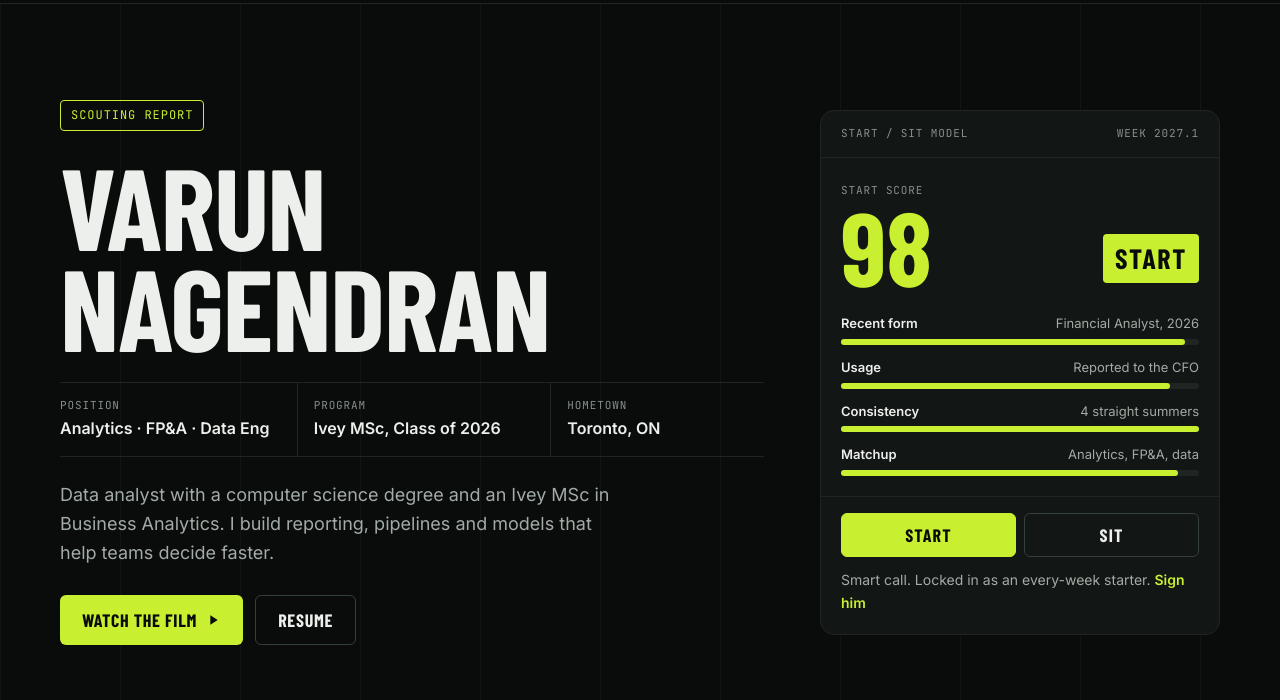
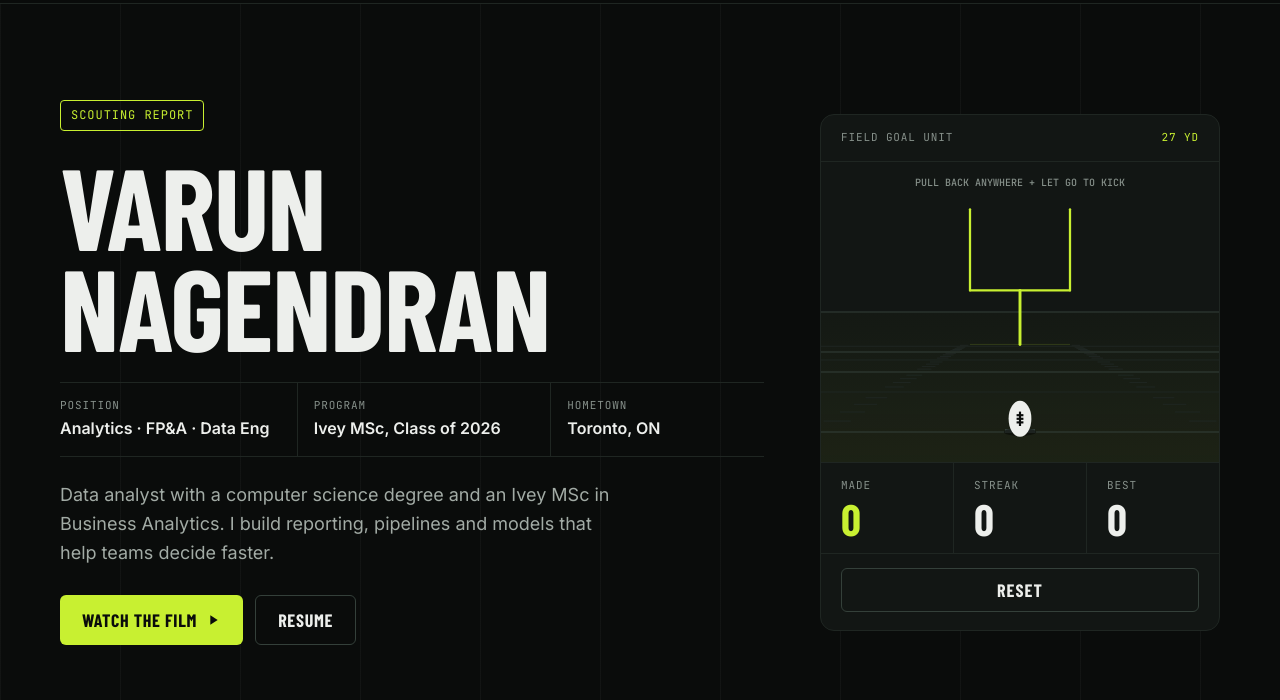
Before and after one commit to varunnagendran/varunnagendran.github.io, a plain HTML site: page index.html in a window 1280 px wide. Shown: the part 100-800 px from the top of the page. Drawn offline with nearby package versions, Linux system fonts and the light colour scheme; a web font is replaced by a local one.

Commit message:
Replace start/sit card with a field goal mini-game
Pull back on the field and release to kick. Makes bring new uprights
at a new spot and distance; misses reset the streak. Made, Streak and
Best (saved in the browser) sit under the field, with a Reset button.
Works with mouse, touch and keyboard.

Co-Authored-By: Claude Opus 5.5 <noreply@anthropic.com>

```diff
--- a/index.html
+++ b/index.html
@@ -8,7 +8,7 @@
 <link rel="preconnect" href="https://fonts.googleapis.com">
 <link rel="preconnect" href="https://fonts.gstatic.com" crossorigin>
 <link rel="stylesheet" href="https://fonts.googleapis.com/css2?family=Barlow+Condensed:wght@600;700;800&amp;family=Inter:wght@400;500;600&amp;family=JetBrains+Mono:wght@400;500;700&amp;display=swap">
-<link rel="stylesheet" href="styles.css?v=4">
+<link rel="stylesheet" href="styles.css?v=5">
 </head>
 <body>
 
@@ -68,47 +68,22 @@
           </div>
         </div>
 
-        <div class="score-card">
+        <div class="score-card kick-card">
           <div class="score-panel">
             <div class="score-head label">
-              <span>Start / sit model</span><span>Week 2027.1</span>
+              <span>Field goal unit</span><span data-kick-distance>30 yd</span>
             </div>
-            <div class="score-row">
-              <div>
-                <span class="label">Start score</span>
-                <span class="score-num display-num">98</span>
-              </div>
-              <span class="score-badge">START</span>
+            <div class="kick-field">
+              <canvas class="kick-canvas" tabindex="0" role="img"
+                aria-label="Field goal mini-game. Drag back from anywhere on the field and let go to kick. With the keyboard: arrow keys aim and set power, space kicks."></canvas>
             </div>
-            <div class="meters">
-              <div class="meter">
-                <div class="meter-top"><span>Recent form</span><span>Financial Analyst, 2026</span></div>
-                <div class="meter-bar"><div class="meter-fill" style="width: 96%"></div></div>
-              </div>
-              <div class="meter">
-                <div class="meter-top"><span>Usage</span><span>Reported to the CFO</span></div>
-                <div class="meter-bar"><div class="meter-fill" style="width: 92%"></div></div>
-              </div>
-              <div class="meter">
-                <div class="meter-top"><span>Consistency</span><span>4 straight summers</span></div>
-                <div class="meter-bar"><div class="meter-fill" style="width: 100%"></div></div>
-              </div>
-              <div class="meter">
-                <div class="meter-top"><span>Matchup</span><span>Analytics, FP&amp;A, data</span></div>
-                <div class="meter-bar"><div class="meter-fill" style="width: 94%"></div></div>
-              </div>
+            <div class="kick-stats" aria-live="polite">
+              <div class="kick-stat"><span class="label">Made</span><span class="kick-num display-num" data-kick-made>0</span></div>
+              <div class="kick-stat"><span class="label">Streak</span><span class="kick-num display-num" data-kick-streak>0</span></div>
+              <div class="kick-stat"><span class="label">Best</span><span class="kick-num display-num" data-kick-best>0</span></div>
             </div>
-            <div class="call-area">
-              <div class="call-group" role="group" aria-label="Your call">
-                <button type="button" class="call-btn is-on" data-call="start" aria-pressed="true">Start</button>
-                <button type="button" class="call-btn" data-call="sit" aria-pressed="false">Sit</button>
-              </div>
-              <div class="verdict" data-verdict="start">
-                <p>Smart call. Locked in as an every-week starter. <a href="#sign" class="text-link">Sign him</a></p>
-              </div>
-              <div class="verdict" data-verdict="sit" hidden>
-                <p>Bold. The model disagrees. <a href="#stats" class="text-link">Check the career stats</a> before you lock that in.</p>
-              </div>
+            <div class="kick-foot">
+              <button type="button" class="kick-btn" data-kick-reset>Reset</button>
             </div>
           </div>
         </div>
@@ -332,6 +307,7 @@
     </div>
   </footer>
 
-<script src="script.js?v=5"></script>
+<script src="script.js?v=6"></script>
+<script src="kicker.js?v=1"></script>
 </body>
 </html>
--- /dev/null
+++ b/kicker.js
@@ -0,0 +1,403 @@
+// Field goal mini-game on the hero card.
+// Pull back from anywhere on the field and let go to kick. Make it and new
+// uprights appear; miss and you re-kick the same ones. Reset clears the score.
+//
+// The scene is a simple 3D world in yards, seen from behind the kicker:
+//   x = left/right, z = distance downfield from the ball, y = height.
+// Everything (field lines, uprights, ball) goes through the same project(),
+// so what you see matches whether the kick is scored good.
+(function () {
+  var card = document.querySelector('.kick-card');
+  if (!card) return;
+
+  var canvas = card.querySelector('.kick-canvas');
+  var ctx = canvas.getContext('2d');
+  var out = {
+    distance: card.querySelector('[data-kick-distance]'),
+    made: card.querySelector('[data-kick-made]'),
+    streak: card.querySelector('[data-kick-streak]'),
+    best: card.querySelector('[data-kick-best]')
+  };
+
+  // Colors come from the CSS tokens in :root so the theme lives in one place.
+  var css = getComputedStyle(document.documentElement);
+  var C = {
+    accent: css.getPropertyValue('--accent').trim() || '#C8F031',
+    text: css.getPropertyValue('--text').trim() || '#EDEFEC',
+    muted: css.getPropertyValue('--muted').trim() || '#A2ABA5',
+    subtle: css.getPropertyValue('--subtle').trim() || '#86908A',
+    border: css.getPropertyValue('--border').trim() || '#1F2622',
+    strong: css.getPropertyValue('--border-strong').trim() || '#34403A',
+    bg: css.getPropertyValue('--bg').trim() || '#0A0C0B'
+  };
+
+  // Real field goal sizes, in yards.
+  var CROSSBAR = 10 / 3;     // 10 ft
+  var HALF_GAP = 18.5 / 6;   // 18.5 ft between the uprights
+  var POST_TOP = CROSSBAR + 5;
+  var CAM_BACK = 10;         // camera sits this far behind the ball
+  var CAM_HEIGHT = 2;
+  var GRAVITY = 32;          // yd/s^2
+  var LAUNCH = 30 * Math.PI / 180;
+  var V_MIN = 23, V_MAX = 52; // ball speed at 0% and 100% power
+  var MAX_PULL = 140;        // px of pull for full power
+  var TIME_SCALE = 1.5;      // flight plays a little faster than real time
+
+  var W = 0, H = 0, horizon = 0, groundY = 0, focal = 0;
+  var state = {
+    made: 0, streak: 0, best: readBest(),
+    goal: { z: 30, x: 0 },
+    pull: null,              // { dx, dy } while aiming
+    ball: null,              // flight in progress
+    result: null,            // { good, until }
+    kicked: false            // hide the hint after the first kick
+  };
+  var keyAim = { dx: 0, dy: 70 }; // keyboard aiming, same shape as a pull
+  var dragStart = null;
+  var raf = 0;
+
+  function readBest() {
+    try { return parseInt(localStorage.getItem('kick-best'), 10) || 0; } catch (e) { return 0; }
+  }
+  function saveBest() {
+    try { localStorage.setItem('kick-best', String(state.best)); } catch (e) {}
+  }
+
+  // ---------- Projection ----------
+  function project(x, z, y) {
+    var depth = CAM_BACK + z;
+    return {
+      x: W / 2 + x * focal / depth,
+      y: horizon + (CAM_HEIGHT - y) * focal / depth,
+      s: focal / depth          // px per yard at this depth
+    };
+  }
+
+  function resize() {
+    var rect = canvas.getBoundingClientRect();
+    var dpr = window.devicePixelRatio || 1;
+    W = rect.width; H = rect.height;
+    canvas.width = Math.round(W * dpr);
+    canvas.height = Math.round(H * dpr);
+    ctx.setTransform(dpr, 0, 0, dpr, 0, 0);
+    horizon = H * 0.5;
+    groundY = H - 30;
+    focal = (groundY - horizon) * CAM_BACK / CAM_HEIGHT;
+    draw();
+  }
+
+  // ---------- Game flow ----------
+  function newGoal(first) {
+    // Kicks get a bit longer as the streak grows.
+    var lo = first ? 25 : 20 + Math.min(state.streak * 2, 15);
+    var hi = first ? 30 : 38 + Math.min(state.streak * 2, 17);
+    var z = Math.round(lo + Math.random() * (hi - lo));
+    // Keep the uprights on screen: pick a screen offset, convert to yards.
+    var halfPx = HALF_GAP * focal / (CAM_BACK + z);
+    var room = Math.max(0, W / 2 - halfPx - 18);
+    var offPx = first ? 0 : (Math.random() * 2 - 1) * room * 0.85;
+    state.goal = { z: z, x: offPx * (CAM_BACK + z) / focal };
+    out.distance.textContent = z + ' yd';
+  }
+
+  function updateScore() {
+    out.made.textContent = state.made;
+    out.streak.textContent = state.streak;
+    out.best.textContent = state.best;
+  }
+
+  // Turn a pull (pointer moved by dx, dy from where it started) into a kick.
+  function aimFrom(pull) {
+    if (pull.dy < 12) return null;          // must pull back (down)
+    var len = Math.min(Math.hypot(pull.dx, pull.dy), MAX_PULL);
+    var power = len / MAX_PULL;
+    // The kick travels in the opposite direction of the pull. On screen the
+    // ground path is a straight line from the ball to the horizon, so the
+    // sideways slope maps straight to a sideways ratio in the world.
+    var ratio = (-pull.dx / pull.dy) * (groundY - horizon) / focal;
+    ratio = Math.max(-0.35, Math.min(0.35, ratio));
+    return { power: power, ratio: ratio, len: len };
+  }
+
+  function kick(pull) {
+    var aim = aimFrom(pull);
+    if (!aim || aim.power < 0.12) return false;
+    var v = V_MIN + aim.power * (V_MAX - V_MIN);
+    var vz = v * Math.cos(LAUNCH);
+    state.ball = {
+      t: 0, vz: vz, vx: vz * aim.ratio, vy: v * Math.sin(LAUNCH),
+      judged: false, good: false, last: performance.now()
+    };
+    state.kicked = true;
+    state.result = null;
+    loop();
+    return true;
+  }
+
+  function judge(good) {
+    var b = state.ball;
+    b.judged = true;
+    b.good = good;
+    if (good) {
+      state.made++;
+      state.streak++;
+      if (state.streak > state.best) { state.best = state.streak; saveBest(); }
+    } else {
+      state.streak = 0;
+    }
+    updateScore();
+  }
+
+  function finishKick() {
+    var good = state.ball.good;
+    state.result = { good: good, until: performance.now() + 1000 };
+    state.ball = null;
+    setTimeout(function () {
+      if (good) newGoal(false);
+      state.result = null;
+      draw();
+    }, 1000);
+  }
+
+  function step(now) {
+    var b = state.ball;
+    if (b) {
+      var dt = Math.min((now - b.last) / 1000, 0.05) * TIME_SCALE;
+      b.last = now;
+      var prevZ = b.vz * b.t;
+      b.t += dt;
+      var z = b.vz * b.t;
+      // Score it the moment the ball crosses the plane of the uprights.
+      if (!b.judged && prevZ < state.goal.z && z >= state.goal.z) {
+        var tc = state.goal.z / b.vz;
+        var y = b.vy * tc - GRAVITY * tc * tc / 2;
+        var x = b.vx * tc;
+        judge(y > CROSSBAR && Math.abs(x - state.goal.x) < HALF_GAP - 0.15);
+      }
+      var yNow = b.vy * b.t - GRAVITY * b.t * b.t / 2;
+      if (yNow < 0 || z > state.goal.z + 12) {
+        if (!b.judged) judge(false);  // fell short
+        finishKick();
+      }
+    }
+  }
+
+  function loop() {
+    if (raf) return;
+    raf = requestAnimationFrame(function tick(now) {
+      raf = 0;
+      step(now);
+      draw();
+      if (state.ball || state.pull) loop();
+    });
+  }
+
+  // ---------- Drawing ----------
+  function line(a, b) {
+    ctx.beginPath(); ctx.moveTo(a.x, a.y); ctx.lineTo(b.x, b.y); ctx.stroke();
+  }
+
+  function drawField() {
+    ctx.clearRect(0, 0, W, H);
+    // Ground below the horizon, a touch lighter than the card.
+    var g = ctx.createLinearGradient(0, horizon, 0, H);
+    g.addColorStop(0, 'rgba(200, 240, 49, 0.015)');
+    g.addColorStop(1, 'rgba(200, 240, 49, 0.06)');
+    ctx.fillStyle = g;
+    ctx.fillRect(0, horizon, W, H - horizon);
+
+    // Yard lines every 5 yards, hash marks every yard.
+    ctx.lineWidth = 1;
+    for (var z = 0; z <= 90; z += 1) {
+      var l = project(-60, z, 0), r = project(60, z, 0);
+      // Stop once lines would bunch up into a solid band near the horizon.
+      if (l.y - project(0, z + 5, 0).y < 4) break;
+      if (z % 5 === 0) {
+        ctx.strokeStyle = z % 10 === 0 ? C.strong : C.border;
+        line(l, r);
+      } else {
+        ctx.strokeStyle = C.border;
+        var hl = project(-3.1, z, 0), hr = project(3.1, z, 0);
+        line(project(-3.6, z, 0), hl);
+        line(hr, project(3.6, z, 0));
+      }
+    }
+    ctx.strokeStyle = C.strong;
+    line({ x: 0, y: horizon }, { x: W, y: horizon });
+  }
+
+  function drawGoal() {
+    var gz = state.goal.z, gx = state.goal.x;
+    var base = project(gx, gz, 0);
+    var barL = project(gx - HALF_GAP, gz, CROSSBAR);
+    var barR = project(gx + HALF_GAP, gz, CROSSBAR);
+    var topL = project(gx - HALF_GAP, gz, POST_TOP);
+    var topR = project(gx + HALF_GAP, gz, POST_TOP);
+    var mid = project(gx, gz, CROSSBAR);
+    // Shadow on the ground
+    ctx.strokeStyle = 'rgba(200, 240, 49, 0.15)';
+    ctx.lineWidth = 1;
+    line(project(gx - HALF_GAP, gz, 0), project(gx + HALF_GAP, gz, 0));
+    ctx.strokeStyle = C.accent;
+    ctx.lineCap = 'round';
+    ctx.lineWidth = Math.max(2, base.s * 0.18);
+    line(base, mid);          // centre post
+    ctx.lineWidth = Math.max(2, base.s * 0.14);
+    line(barL, barR);         // crossbar
+    line(barL, topL);         // uprights
+    line(barR, topR);
+    ctx.lineCap = 'butt';
+  }
+
+  function drawBall(x, z, y, spin) {
+    var p = project(x, z, y);
+    var shadow = project(x, z, 0);
+    var rx = Math.max(2, 0.3 * p.s), ry = Math.max(1.4, 0.19 * p.s);
+    ctx.fillStyle = 'rgba(0, 0, 0, 0.45)';
+    ctx.beginPath();
+    ctx.ellipse(shadow.x, shadow.y, rx * 0.9, ry * 0.35, 0, 0, Math.PI * 2);
+    ctx.fill();
+    ctx.save();
+    ctx.translate(p.x, p.y);
+    ctx.rotate(spin);
+    ctx.fillStyle = C.text;
+    ctx.beginPath();
+    ctx.ellipse(0, 0, ry, rx, 0, 0, Math.PI * 2);
+    ctx.fill();
+    // Laces
+    ctx.strokeStyle = C.bg;
+    ctx.lineWidth = Math.max(1, rx * 0.12);
+    ctx.beginPath(); ctx.moveTo(0, -rx * 0.4); ctx.lineTo(0, rx * 0.4); ctx.stroke();
+    for (var i = -1; i <= 1; i++) {
+      ctx.beginPath();
+      ctx.moveTo(-ry * 0.3, i * rx * 0.2); ctx.lineTo(ry * 0.3, i * rx * 0.2);
+      ctx.stroke();
+    }
+    ctx.restore();
+  }
+
+  function drawTee() {
+    var a = project(-0.25, 0, 0), b = project(0.25, 0, 0);
+    ctx.fillStyle = C.strong;
+    ctx.fillRect(a.x, a.y - 3, b.x - a.x, 4);
+  }
+
+  function drawAim(pull) {
+    var aim = aimFrom(pull);
+    var ball = project(0, 0, 0.22);
+    if (!aim) return;
+    // Dotted guide in the kick direction; longer means more power.
+    var dirX = -pull.dx, dirY = -pull.dy;
+    var d = Math.hypot(dirX, dirY);
+    var reach = 40 + aim.power * (groundY - horizon) * 0.9;
+    ctx.setLineDash([3, 6]);
+    ctx.strokeStyle = C.accent;
+    ctx.lineWidth = 2;
+    line(ball, { x: ball.x + dirX / d * reach, y: ball.y + dirY / d * reach });
+    ctx.setLineDash([]);
+    // Power readout under the ball
+    ctx.fillStyle = C.subtle;
+    ctx.font = '500 10px "JetBrains Mono", monospace';
+    ctx.textAlign = 'right';
+    ctx.fillText('PWR ' + Math.round(aim.power * 100) + '%', W - 12, H - 10);
+  }
+
+  function drawText() {
+    ctx.textAlign = 'center';
+    if (state.result) {
+      ctx.fillStyle = state.result.good ? C.accent : C.muted;
+      ctx.font = '800 44px "Barlow Condensed", sans-serif';
+      ctx.fillText(state.result.good ? 'GOOD' : 'NO GOOD', W / 2, 52);
+    } else if (!state.kicked && !state.pull) {
+      ctx.fillStyle = C.subtle;
+      ctx.font = '500 10px "JetBrains Mono", monospace';
+      ctx.fillText('PULL BACK ANYWHERE + LET GO TO KICK', W / 2, 24);
+    }
+  }
+
+  function draw() {
+    if (!W) return;
+    drawField();
+    var b = state.ball;
+    var ballBehind = b && b.vz * b.t > state.goal.z;
+    if (!ballBehind) drawGoal();
+    drawTee();
+    if (b) {
+      var y = Math.max(0, b.vy * b.t - GRAVITY * b.t * b.t / 2);
+      if (ballBehind) drawGoal();
+      drawBall(b.vx * b.t, b.vz * b.t, y, b.t * 14);
+    } else if (!state.result || !state.result.good) {
+      drawBall(0, 0, 0.22, 0);
+      if (state.pull) drawAim(state.pull);
+    }
+    drawText();
+  }
+
+  // ---------- Input ----------
+  canvas.addEventListener('pointerdown', function (e) {
+    if (state.ball || state.result) return;
+    dragStart = { x: e.clientX, y: e.clientY, id: e.pointerId };
+    state.pull = { dx: 0, dy: 0 };
+    canvas.setPointerCapture(e.pointerId);
+    e.preventDefault();
+    loop();
+  });
+  canvas.addEventListener('pointermove', function (e) {
+    if (!dragStart || e.pointerId !== dragStart.id) return;
+    state.pull = { dx: e.clientX - dragStart.x, dy: e.clientY - dragStart.y };
+  });
+  function endDrag(e, cancelled) {
+    if (!dragStart || e.pointerId !== dragStart.id) return;
+    var pull = state.pull;
+    dragStart = null;
+    state.pull = null;
+    if (!cancelled && pull) kick(pull);
+    draw();
+  }
+  canvas.addEventListener('pointerup', function (e) { endDrag(e, false); });
+  canvas.addEventListener('pointercancel', function (e) { endDrag(e, true); });
+
+  // Keyboard: left/right aim, up/down power, space or enter kicks.
+  canvas.addEventListener('keydown', function (e) {
+    if (state.ball || state.result) return;
+    var k = e.key;
+    if (k === 'ArrowLeft') keyAim.dx = Math.min(keyAim.dx + 6, 120);
+    else if (k === 'ArrowRight') keyAim.dx = Math.max(keyAim.dx - 6, -120);
+    else if (k === 'ArrowUp') keyAim.dy = Math.min(keyAim.dy + 8, MAX_PULL);
+    else if (k === 'ArrowDown') keyAim.dy = Math.max(keyAim.dy - 8, 16);
+    else if (k === ' ' || k === 'Enter') {
+      e.preventDefault();
+      state.pull = null;
+      kick(keyAim);
+      return;
+    } else return;
+    e.preventDefault();
+    state.pull = { dx: keyAim.dx, dy: keyAim.dy };
+    draw();
+  });
+  canvas.addEventListener('blur', function () {
+    if (!dragStart) { state.pull = null; draw(); }
+  });
+
+  card.querySelector('[data-kick-reset]').addEventListener('click', function () {
+    state.made = 0;
+    state.streak = 0;
+    state.ball = null;
+    state.result = null;
+    state.pull = null;
+    state.kicked = false;     // show the how-to hint again
+    keyAim = { dx: 0, dy: 70 };
+    newGoal(true);
+    updateScore();
+    draw();
+  });
+
+  // ---------- Start ----------
+  new ResizeObserver(resize).observe(canvas);
+  resize();
+  newGoal(true);
+  updateScore();
+  draw();
+  // Redraw once the display fonts are in, so canvas text uses them.
+  if (document.fonts && document.fonts.ready) document.fonts.ready.then(draw);
+})();
--- a/script.js
+++ b/script.js
@@ -23,22 +23,6 @@ document.querySelectorAll('a[href^="#"]').forEach(function (link) {
     if (target) target.scrollIntoView();
     else window.scrollTo(0, 0);
     if (location.hash) history.replaceState(null, '', location.pathname + location.search);
-  });
-});
-
-// Start/Sit buttons on the hero card: highlight the chosen call
-// and show the matching verdict line.
-document.querySelectorAll('.call-btn').forEach(function (btn) {
-  btn.addEventListener('click', function () {
-    var call = btn.dataset.call;
-    document.querySelectorAll('.call-btn').forEach(function (b) {
-      var on = b.dataset.call === call;
-      b.classList.toggle('is-on', on);
-      b.setAttribute('aria-pressed', on ? 'true' : 'false');
-    });
-    document.querySelectorAll('[data-verdict]').forEach(function (el) {
-      el.hidden = el.dataset.verdict !== call;
-    });
   });
 });
 
--- a/styles.css
+++ b/styles.css
@@ -311,7 +311,7 @@ section[id] { scroll-margin-top: 72px; }
 
 .hero .btn-row { padding-top: 4px; }
 
-/* ---------- Start/sit card ---------- */
+/* ---------- Field goal game card (kicker.js) ---------- */
 .score-card {
   flex: 0 1 400px;
   min-width: 0;
@@ -332,86 +332,48 @@ section[id] { scroll-margin-top: 72px; }
   padding: 14px 20px;
   border-bottom: 1px solid var(--border);
 }
+.score-head [data-kick-distance] { color: var(--accent); }
 
-.score-row {
-  padding: 24px 20px 20px;
+.kick-field { border-bottom: 1px solid var(--border); }
+
+.kick-canvas {
+  display: block;
+  width: 100%;
+  height: 300px;
+  cursor: grab;
+  touch-action: none;
+  user-select: none;
+  -webkit-user-select: none;
+}
+.kick-canvas:active { cursor: grabbing; }
+.kick-canvas:focus-visible { outline: 2px solid var(--accent); outline-offset: -2px; }
+
+.kick-stats { display: flex; }
+
+.kick-stat {
+  flex: 1 1 0;
+  padding: 14px 20px 12px;
   display: flex;
-  align-items: flex-end;
-  justify-content: space-between;
-  gap: 16px;
+  flex-direction: column;
+  gap: 2px;
+  border-left: 1px solid var(--border);
+}
+.kick-stat:first-child { border-left: 0; }
+
+.kick-num {
+  font-size: 44px;
+  line-height: 1;
+  color: var(--text);
+}
+.kick-stat:first-child .kick-num { color: var(--accent); }
+
+.kick-foot {
+  border-top: 1px solid var(--border);
+  padding: 14px 20px 18px;
 }
 
-.score-row > div {
-  display: flex;
-  flex-direction: column;
-}
-
-.score-num {
-  font-size: 104px;
-  line-height: 0.9;
-  color: var(--accent);
-}
-
-.score-badge {
-  font-family: var(--font-display);
-  font-weight: 800;
-  font-size: 28px;
-  letter-spacing: 0.06em;
-  color: var(--bg);
-  background: var(--accent);
-  border-radius: 4px;
-  padding: 2px 12px;
-  margin-bottom: 10px;
-}
-
-.meters {
-  padding: 0 20px 20px;
-  display: flex;
-  flex-direction: column;
-  gap: 12px;
-}
-
-.meter {
-  display: flex;
-  flex-direction: column;
-  gap: 5px;
-}
-
-.meter-top {
-  display: flex;
-  justify-content: space-between;
-  font-size: 13px;
-}
-.meter-top span:first-child { font-weight: 600; }
-.meter-top span:last-child { color: var(--muted); }
-
-.meter-bar {
-  height: 6px;
-  border-radius: 3px;
-  background: var(--border);
-}
-
-.meter-fill {
-  height: 6px;
-  border-radius: 3px;
-  background: var(--accent);
-}
-
-.call-area {
-  border-top: 1px solid var(--border);
-  padding: 16px 20px 20px;
-  display: flex;
-  flex-direction: column;
-  gap: 12px;
-}
-
-.call-group {
-  display: flex;
-  gap: 8px;
-}
-
-.call-btn {
-  flex: 1 1 0;
+.kick-btn {
+  width: 100%;
   min-height: 44px;
   border-radius: 6px;
   font-family: var(--font-display);
@@ -423,18 +385,9 @@ section[id] { scroll-margin-top: 72px; }
   background: transparent;
   color: var(--text);
   border: 1px solid var(--border-strong);
+  transition: border-color 0.15s, color 0.15s;
 }
-
-.call-btn.is-on {
-  background: var(--accent);
-  color: var(--bg);
-  border-color: var(--accent);
-}
-
-.verdict p {
-  font-size: 14px;
-  color: var(--muted);
-}
+.kick-btn:hover { border-color: var(--accent); color: var(--accent); }
 
 /* ---------- Sections ---------- */
 .section {
@@ -846,7 +799,9 @@ section[id] { scroll-margin-top: 72px; }
   .bio-item:first-child { border-top: 0; }
   .bio-value { text-align: right; }
 
-  .score-num { font-size: 88px; }
+  .kick-canvas { height: 280px; }
+  .kick-stat { padding: 12px 16px 10px; }
+  .kick-num { font-size: 36px; }
 
   /* Sections */
   .section { padding-top: 64px; padding-bottom: 56px; gap: 28px; }
```
Also changed, not shown: 1 other file.
